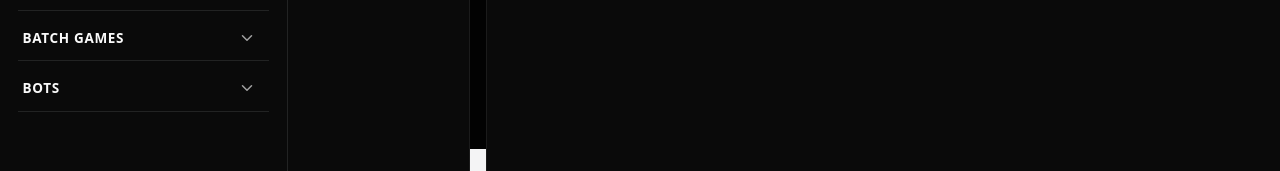
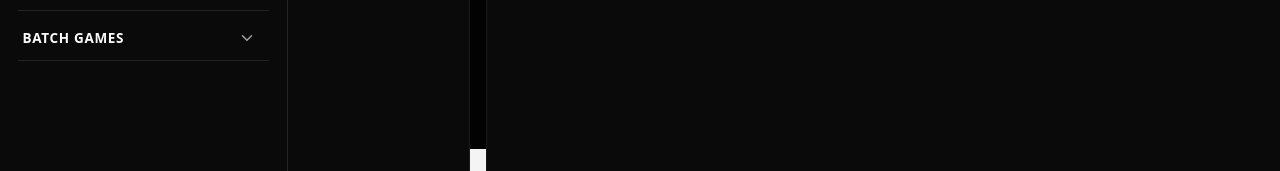
Before and after one commit to RJDonnison/chess-bot-interface, a React (Vite) app: page / in a window 1280 px wide. Shown: the part 246-417 px from the top of the page. Built offline with nearby package versions, Linux system fonts and the light colour scheme.

Commit message:
feat: removed bots list

```diff
--- a/src/components/Sidebar.tsx
+++ b/src/components/Sidebar.tsx
@@ -293,7 +293,6 @@ export function Sidebar({
           </div>
         </div>
       </SidebarSection>
-      <HostList hosts={hosts} />
     </ScrollArea>
   );
 }
```
